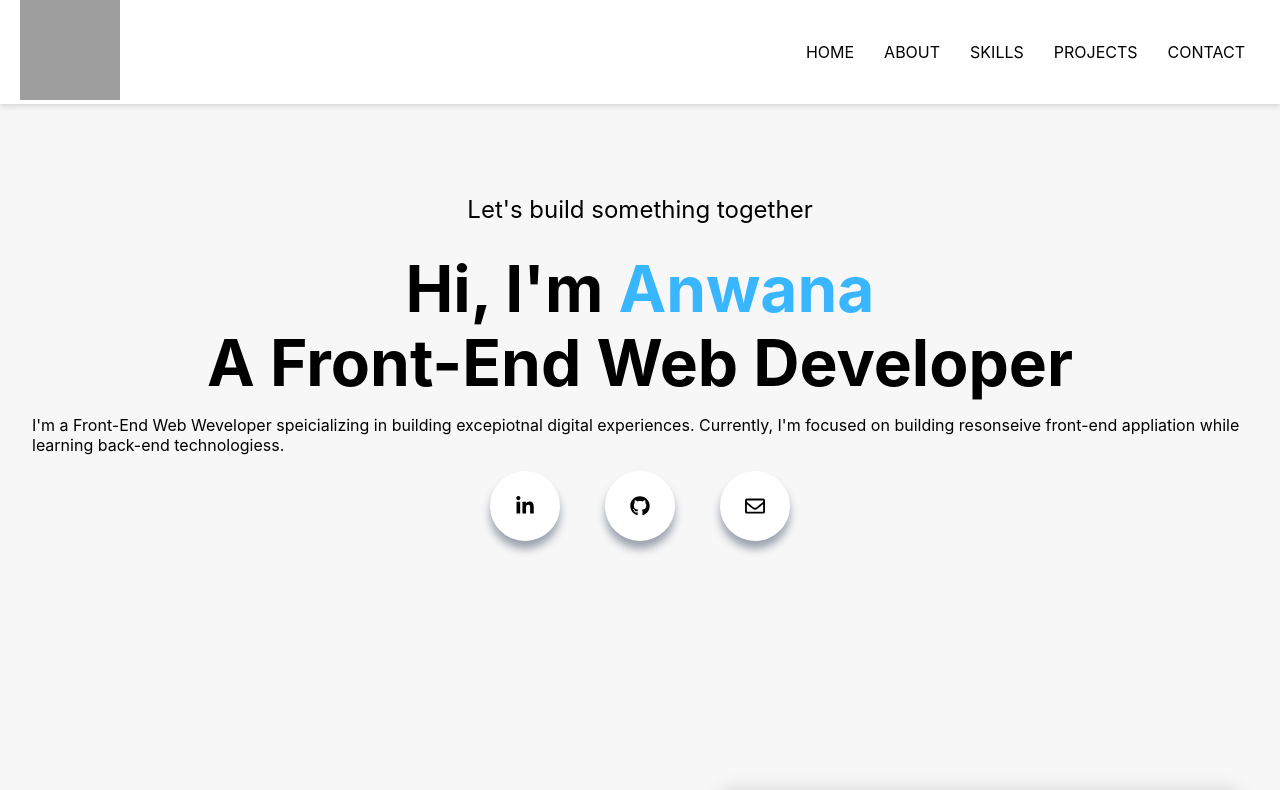
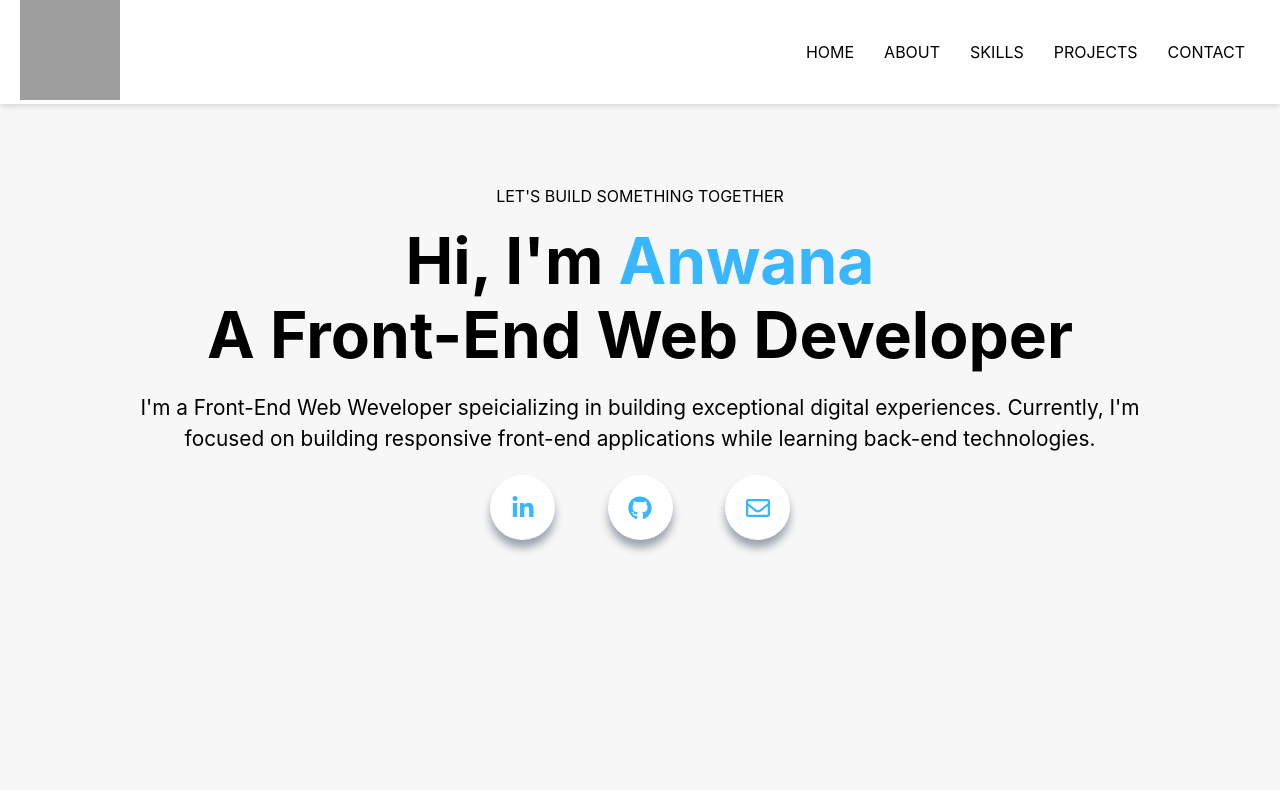
Before and after one commit to antofon/portfolio-v3, a Next.js app: page / in a window 1280 px wide. Shown: the top 790 px of the page. Built offline with nearby package versions, Linux system fonts and the light colour scheme; grey boxes are pictures that could not be loaded.

Commit message:
Tweaks to headder styles and structure

```diff
--- a/components/Header.tsx
+++ b/components/Header.tsx
@@ -6,18 +6,18 @@ import headerStyles from '../styles/Header.module.css';
 const Header = () => {
   return (
     <div className={headerStyles.container}>
-      <p className={headerStyles.description}>
+      <p className={headerStyles.sectionSubtitle}>
         {"Let's"} build something together
       </p>
-      <h1 className={headerStyles.title}>
+      <h1 className={headerStyles.sectionTitle}>
         Hi, {"I'm"} <span className={headerStyles.name}>Anwana</span>
         <br />A Front-End Web Developer
       </h1>
 
-      <p>
-        {"I'm"} a Front-End Web Weveloper speicializing in building excepiotnal
-        digital experiences. Currently, {"I'm"} focused on building resonseive
-        front-end appliation while learning back-end technologiess.
+      <p className={headerStyles.sectionDescription}>
+        {"I'm"} a Front-End Web Weveloper speicializing in building exceptional
+        digital experiences. Currently, {"I'm"} focused on building responsive
+        front-end applications while learning back-end technologies.
       </p>
 
       <div className={headerStyles.socials}>
--- a/styles/Header.module.css
+++ b/styles/Header.module.css
@@ -1,31 +1,46 @@
-.title a {
+.sectionTitle a {
   color: #0070f3;
   text-decoration: none;
 }
 
-.title a:hover,
-.title a:focus,
-.title a:active {
+.sectionTitle a:hover,
+.sectionTitle a:focus,
+.sectionTitle a:active {
   text-decoration: underline;
 }
 
-.title {
+.sectionTitle {
   margin: 0;
   line-height: 1.15;
   font-size: 4rem;
 }
 
-.title,
-.description {
+.sectionTitle,
+.sectionDescription {
   text-align: center;
 }
 
-.description {
+.sectionSubtitle {
   line-height: 1.5;
-  font-size: 1.5rem;
+  font-size: 1rem;
+  text-transform: uppercase;
+}
+
+.sectionDescription {
+  line-height: 1.5;
+  font-size: 1.3rem;
 }
 
 .container {
+  /* display: flex;
+  flex-direction: column;
+  align-items: center; */
+  text-align: center;
+  /* justify-content: center; */
+  /* height:1100px; */
+  max-width: 1000px;
+  height: 700px;
+  margin: auto;
 }
 
 .name {
@@ -43,12 +58,13 @@
 .icon {
   border-radius: 50%;
   background: #fff;
-  font-size: 20px;
+  color: #38b6ff;
+  font-size: 24px;
   display: flex;
   justify-content: center;
   align-items: center;
-  width: 70px;
-  height: 70px;
+  width: 65px;
+  height: 65px;
   cursor: pointer;
   box-shadow: 0 8px 9px #9ca3af;
   transition: all 0.3s;
```
